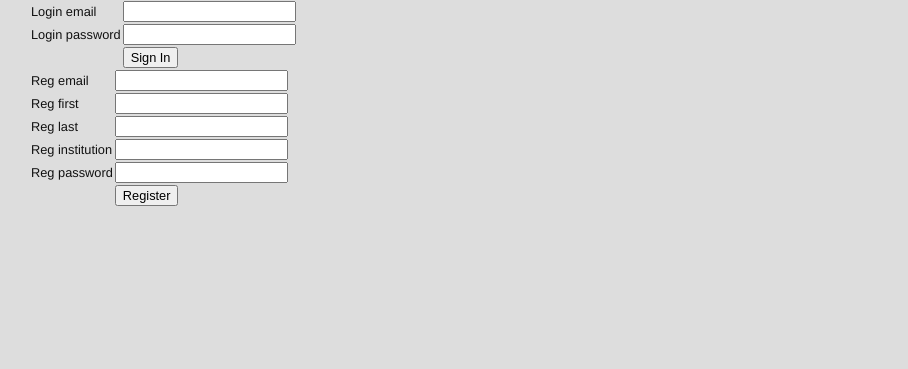
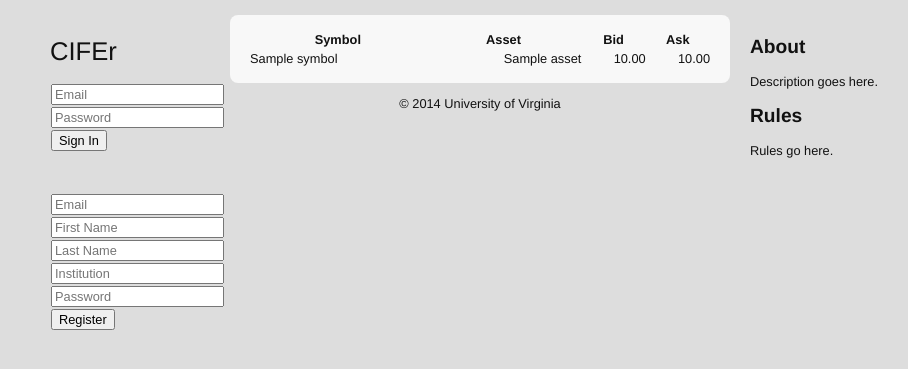
Before and after one commit to uva-financial-engineering/cifer-tournament, a Python web app: template app/templates/login.html in a window 1280 px wide. Shown: the top 369 px of the page, without its empty margins (160-1068 px from the left). Run offline with Jinja, Linux system fonts and the light colour scheme; the template is opened without the code that fills it: most values are stand-ins (such as "Sample title", 1, 10 or a date in 2020); form fields are guessed from the names that the template uses; some libraries are stand-ins or nearby versions.

Commit message:
Add info table and input placeholders to login screen

```diff
--- a/app/templates/layout.html
+++ b/app/templates/layout.html
@@ -9,7 +9,25 @@
   <link rel="stylesheet" type="text/css" href="{{ url_for('static', filename='style.css') }}">
 </head>
 <body id="top">
-  {% block body %}{% endblock %}
+<div id="wrap">
+  <div class="left-sidebar">
+    <h1>CIFEr</h1>
+    {% block left %}{% endblock %}
+  </div>
+  <div class="main">
+    <div class="content">
+      <table class="info-table">
+        <tbody>
+          {% block info %}{% endblock %}
+        </tbody>
+      </table>
+    </div>
+    <p class="footer">&copy; 2014 University of Virginia</p>
+  </div>
+  <div class="right-sidebar">
+    {% block right %}{% endblock %}
+  </div>
+</div>
 <script type="text/javascript" src="//ajax.googleapis.com/ajax/libs/jquery/1.10.1/jquery.min.js"></script>
 <script type="text/javascript" src="{{ url_for('static', filename='jquery-scrolltofixed-min.js') }}"></script>
 <script>
--- a/app/templates/login.html
+++ b/app/templates/login.html
@@ -1,57 +1,79 @@
 {% extends "layout.html" %}
 
-{% block body %}
-<div id="wrap">
+{% block left %}
 <form method=post>
   <input name="csrf_token" type="hidden" value="{{ csrf_token() }}">
   <table>
     <tbody>
       <tr>
-          <td>{{ loginform.login_email.label }}</td>
-          <td>{{ loginform.login_email }}</td>
+        <!-- <td>{{ loginform.login_email.label }}</td> -->
+        <td>{{ loginform.login_email(placeholder="Email") }}</td>
       </tr>
       <tr>
-          <td>{{ loginform.login_password.label }}</td>
-          <td>{{ loginform.login_password }}</td>
+        <!-- <td>{{ loginform.login_password.label }}</td> -->
+        <td>{{ loginform.login_password(placeholder="Password") }}</td>
       </tr>
       <tr>
-          <td>&nbsp;</td>
+        <!-- <td>&nbsp;</td> -->
         <td><button type=submit name=action value=login>Sign In</button></td>
       </tr>
     </tbody>
   </table>
 </form>
-
+<p>&nbsp;</p>
 <form method=post>
   <input name="csrf_token" type="hidden" value="{{ csrf_token() }}">
   <table>
     <tbody>
       <tr>
-          <td>{{ regform.reg_email.label }}</td>
-          <td>{{ regform.reg_email }}</td>
+        <!-- <td>{{ regform.reg_email.label }}</td> -->
+        <td>{{ regform.reg_email(placeholder="Email") }}</td>
       </tr>
       <tr>
-          <td>{{ regform.reg_first.label }}</td>
-          <td>{{ regform.reg_first }}</td>
+        <!-- <td>{{ regform.reg_first.label }}</td> -->
+        <td>{{ regform.reg_first(placeholder="First Name") }}</td>
       </tr>
       <tr>
-          <td>{{ regform.reg_last.label }}</td>
-          <td>{{ regform.reg_last }}</td>
+        <!-- <td>{{ regform.reg_last.label }}</td> -->
+        <td>{{ regform.reg_last(placeholder="Last Name") }}</td>
       </tr>
       <tr>
-          <td>{{ regform.reg_institution.label }}</td>
-          <td>{{ regform.reg_institution }}</td>
+        <!-- <td>{{ regform.reg_institution.label }}</td> -->
+        <td>{{ regform.reg_institution(placeholder="Institution") }}</td>
       </tr>
       <tr>
-          <td>{{ regform.reg_password.label }}</td>
-          <td>{{ regform.reg_password }}</td>
+        <!-- <td>{{ regform.reg_password.label }}</td> -->
+        <td>{{ regform.reg_password(placeholder="Password") }}</td>
       </tr>
       <tr>
-          <td>&nbsp;</td>
+        <!-- <td>&nbsp;</td> -->
         <td><button type=submit name=action value=register>Register</button></td>
       </tr>
     </tbody>
   </table>
 </form>
-</div>
 {% endblock %}
+
+{% block info %}
+<tr>
+  <th>Symbol</th>
+  <th>Asset</th>
+  <th>Bid</th>
+  <th>Ask</th>
+</tr>
+{% for asset in assets %}
+<tr>
+  <td>{{ asset.symbol }}</td>
+  <td>{{ asset.name }}</td>
+  <td>{{ "%.2f" | format(asset.bid) }}</td>
+  <td>{{ "%.2f" | format(asset.ask) }}</td>
+</tr>
+{% endfor %}
+{% endblock %}
+
+{% block right %}
+<h2>About</h2>
+<p>Description goes here.</p>
+<h2>Rules</h2>
+<p>Rules go here.</p>
+{% endblock %}
```
Also changed, not shown: app/templates/index.html (+18 -29 lines), app/views.py (+7 -1 lines). Lines whose indentation alone changed are shown as unchanged.
